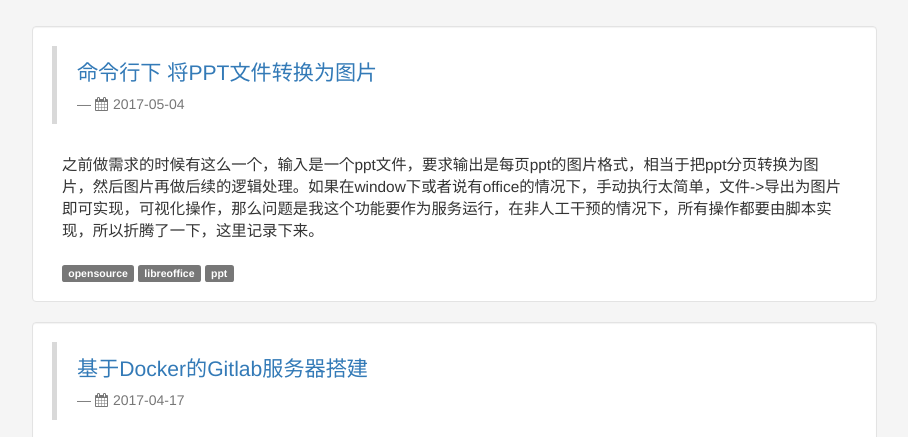
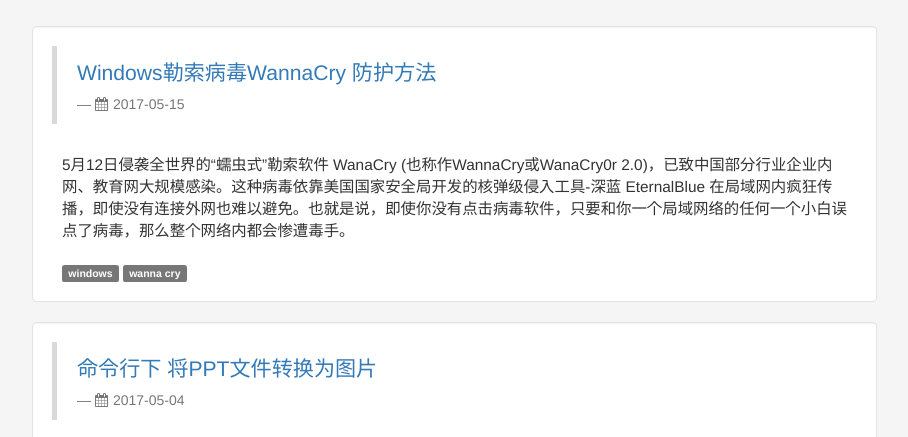
Before and after one commit to qishibo/qishibo.github.io, a Jekyll site: the page built from index.html, in a window 1280 px wide and 900 px high, cut to the strip 463-900 px from the top of the window. Shown: the whole strip, without its empty margins (98-1006 px from the left). Built offline with Jekyll 4.4.1, drawn with Linux system fonts in a browser that asks for light colours; nearby versions of some CDN libraries; the list of posts is cut into pages by our own code; some of the changed text lies outside the part shown.

Commit message:
microsoft wannacry

```diff
--- /dev/null
+++ b/_posts/2017-05-15-microsoft-wannacry.md
@@ -0,0 +1,59 @@
+---
+layout: post
+title: Windows勒索病毒WannaCry 防护方法
+comments: 1
+keywords: MS17-010, wannacry, windows 445
+description: Windows 下勒索病毒 Wanna Cry 补丁安装方法，以及如何彻底修复MS17-010漏洞
+tags: [windows, wanna cry]
+---
+
+5月12日侵袭全世界的“蠕虫式”勒索软件 WanaCry (也称作WannaCry或WanaCry0r 2.0)，已致中国部分行业企业内网、教育网大规模感染。这种病毒依靠美国国家安全局开发的核弹级侵入工具-深蓝  EternalBlue 在局域网内疯狂传播，即使没有连接外网也难以避免。也就是说，即使你没有点击病毒软件，只要和你一个局域网络的任何一个小白误点了病毒，那么整个网络内都会惨遭毒手。
+
+
+![wanna cry](http://ww1.sinaimg.cn/large/71405cably1ffn983v4hfj20dc0a0ab9.jpg)
+<!-- ![haha](http://wx3.sinaimg.cn/mw690/71405cably1ffjv7ta1rbj20m80l0jth.jpg){:style="width:40%"} -->
+
+## 病毒传播原理
+
+Windows下默认会打开`445`端口用于文件共享相关功能，但该端口一直存在漏洞，不幸的是微软官方之前也一直没有发现该漏洞。而核弹级蠕虫病毒-深蓝 正是通过该漏洞进行传播，它会在局域网内扫描445端口发现局域网内所有机器，并通过漏洞远程执行病毒程序，比如现在大家都看到过的文件加密勒索程序。
+
+### 漏洞名称：
+
+> Microsoft Windows SMB远程任意代码执行漏洞 (MS17-010)
+
+### 漏洞描述：
+
+> SMBv1 server 是其中的一个服务器协议组件。
+<br>Microsoft Windows 中的SMBv1服务器存在远程代码执行漏洞。
+<br>远程攻击者可借助特制的数据包利用该漏洞执行任意代码。
+<!-- <br>以下版本受到影响：Microsoft Windows Vista SP2，Windows Server 2008 SP2和R2 SP1，Windows 7 SP1，Windows 8.1，Windows Server 2012 Gold和R2，Windows RT 8.1，Windows 10 Gold，1511和1607，Windows Server 2016。 -->
+
+----
+
+## 解决方法
+
+立刻安装补丁
+
+> Windows 于3月份其实已经发布了应对该漏洞的补丁，即使是已经宣布停止更新的XP系统也针对性的提供了补丁，所以一直打开自动更新的用户其实并没有什么危险的，危险的是一直关闭自动更新的那些用户，现在赶紧安装！
+
+### Windows XP
+
+Windows XP SP2 x64 :  [https://www.microsoft.com/en-us/download/details.aspx?id=55250](https://www.microsoft.com/en-us/download/details.aspx?id=55250)
+
+Windows XP SP3 x86 : [https://www.microsoft.com/zh-CN/download/details.aspx?id=55245](https://www.microsoft.com/zh-CN/download/details.aspx?id=55245)
+
+### Windows 2003
+
+Windows Server 2003 SP2 x64 : [https://www.microsoft.com/zh-CN/download/details.aspx?id=55244](https://www.microsoft.com/zh-CN/download/details.aspx?id=55244)
+
+Windows Server 2003 SP2 x86: [https://www.microsoft.com/zh-CN/download/details.aspx?id=55248](https://www.microsoft.com/zh-CN/download/details.aspx?id=55248)
+
+### 其他
+
+> 由于其他产品微软还支持补丁更新，所以打开更新程序手动更新即可
+<br>或者手动去补丁下载页面自行下载安装，需要选择对应的Windows版本
+<br>官方地址 [https://technet.microsoft.com/zh-cn/library/security/MS17-010](https://technet.microsoft.com/zh-cn/library/security/MS17-010)
+
+## 彻底解决
+
+> 安装上述补丁之后如果还不放心，那你就需要彻底解决该问题，怎么办呢？关闭漏洞依赖的对应端口即可，危险端口包括`445``135``137``138``139`，并`关闭网络共享`
```
Also changed, not shown: _posts/2016-09-26-php-exec.md (+1 -1 lines).
